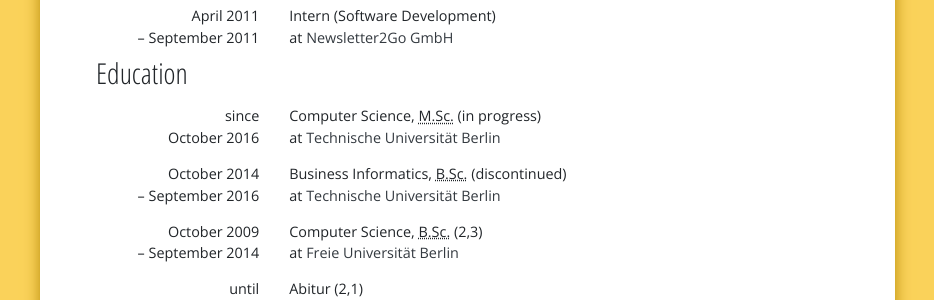
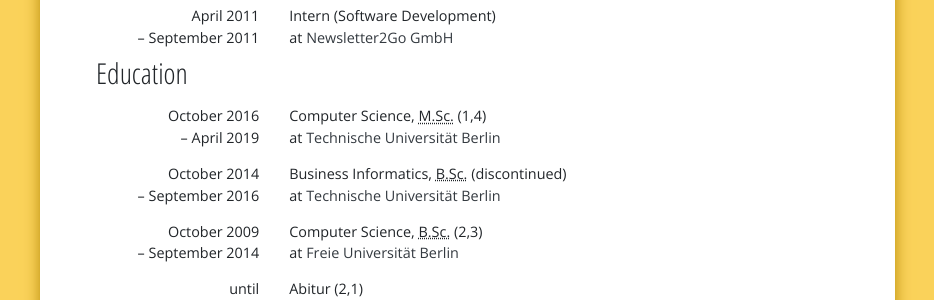
Before and after one commit to hielsnoppe/hielsnoppe.github.io, a Jekyll site: the page built from about/cv.html, in a window 1280 px wide. Shown: the part 829-1129 px from the top of the page, without its empty margins (30-964 px from the left). Built offline with Jekyll 4.4.1, drawn with Linux system fonts in a browser that asks for light colours; nearby versions of some CDN libraries; a style sheet for code colours, icons or effects is not loaded.

Commit message:
Update CV

```diff
--- a/about/cv.html
+++ b/about/cv.html
@@ -89,10 +89,11 @@ title: About
 </div>
 </div></section><section class="vcalendar"><h1 class="h2">Education</h1>
 <div class="row vevent" style="padding-top: 0.5em; padding-bottom: 0.5em" id="edu-tub-2016">
-<div class="col-date col-sm-3" style="text-align:right">since <time class="dtstart" style="display:block">{{ "2016-10-01" | date: "%B %Y" }}</time>
+<div class="col-date col-sm-3" style="text-align:right">
+<time class="dtstart" style="display:block">{{ "2016-10-01" | date: "%B %Y" }}</time> &ndash; <time class="dtend">{{ "2019-04-01" | date: "%B %Y" }}</time>
 </div>
 <div class="col-details col-sm-9">
-<span property="cv:eduMajor">Computer Science</span>, <abbr property="cv:degreeType" title="Master of Science">M.Sc.</abbr> (in progress) <br class="hidden-md hidden-lg"> at <a class="url fn org" href="http://tu-berlin.de">Technische Universität Berlin</a>
+<span property="cv:eduMajor">Computer Science</span>, <abbr property="cv:degreeType" title="Master of Science">M.Sc.</abbr> (1,4) <br class="hidden-md hidden-lg"> at <a class="url fn org" href="http://tu-berlin.de">Technische Universität Berlin</a>
 </div>
 </div>
 <div class="row vevent" style="padding-top: 0.5em; padding-bottom: 0.5em" id="edu-tub-2014">
```
